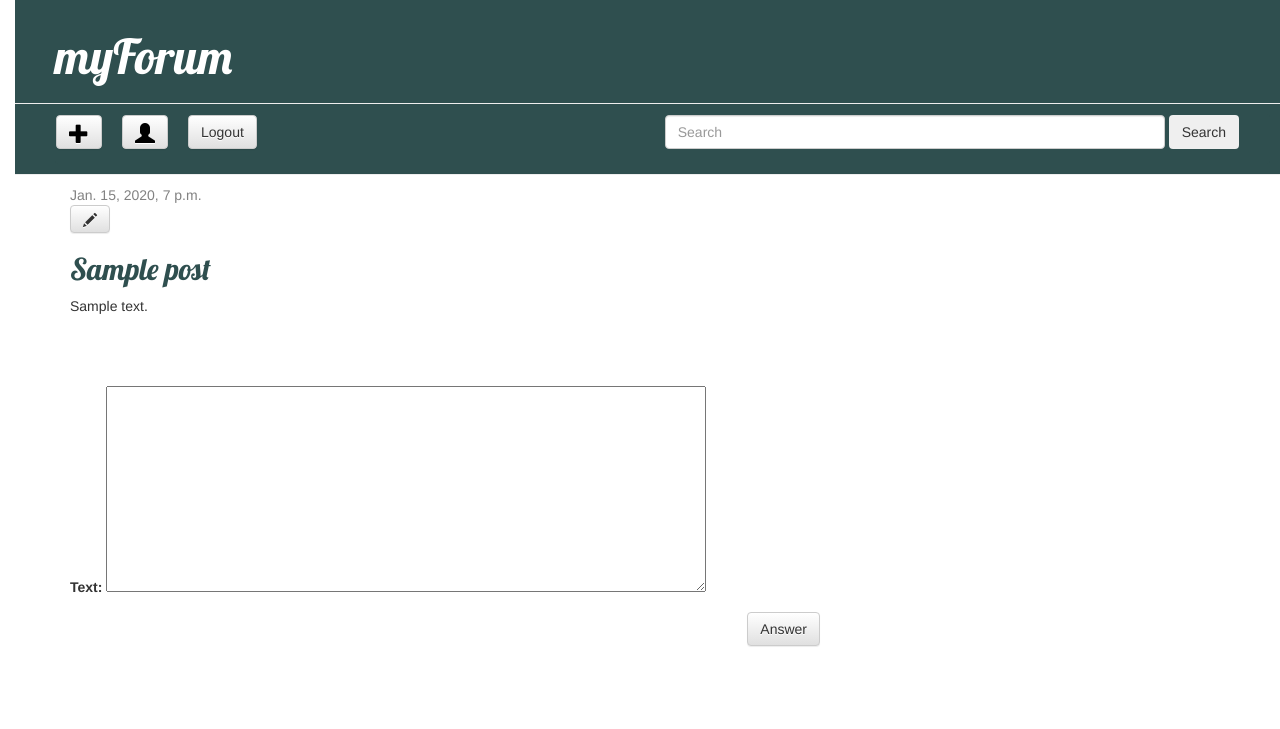
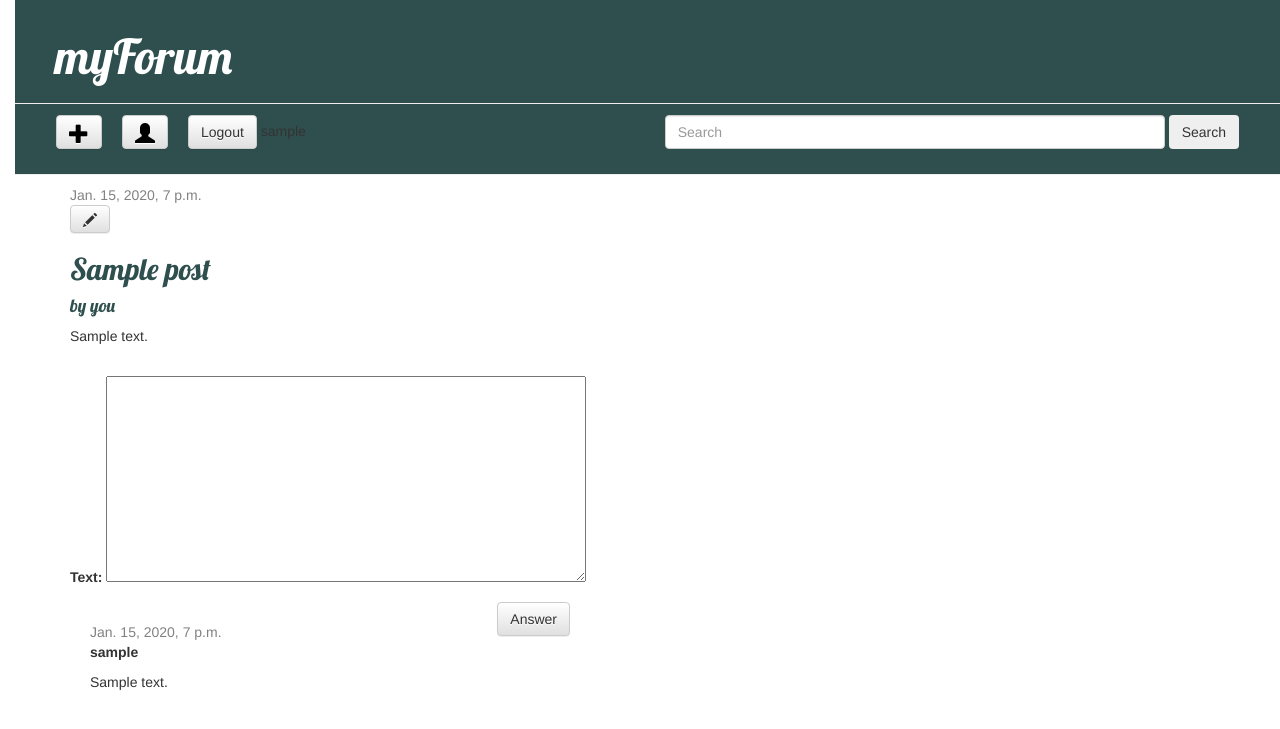
Before and after one commit to JibonNaher/myforumproject, a Django app: page /post/1/ in a window 1280 px wide. Shown: the top 729 px of the page. Run offline with Django 3.2, Linux system fonts and the light colour scheme; a user stored in the database is signed in; tables that the repository leaves empty hold one stand-in row (values such as "Sample post"); some libraries are stand-ins or nearby versions.

Commit message:
added comments

```diff
--- a/myforum/models.py
+++ b/myforum/models.py
@@ -28,4 +28,4 @@ class Comment(models.Model):
     author = models.ForeignKey(settings.AUTH_USER_MODEL, on_delete=models.CASCADE)
     text = models.TextField()
     created_date = models.DateTimeField(default=timezone.now)
-    post = models.ForeignKey(Post, on_delete=models.CASCADE)
+    post = models.ForeignKey('Post', on_delete=models.CASCADE, related_name = "comments")
--- a/myforum/static/css/myforum.css
+++ b/myforum/static/css/myforum.css
@@ -60,7 +60,14 @@ h1, h2, h3, h4 {
 }
 
 .post {
-    margin-bottom: 70px;
+    margin-bottom: 30px;
+    width: 80%;
+}
+.comment {
+    margin: 20px 0px 20px 20px;
+}
+.answer_button{
+  padding-right: 100px;
 }
 
 .post h1 a, .post h1 a:visited {
--- a/myforum/templates/myforum/base.html
+++ b/myforum/templates/myforum/base.html
@@ -17,8 +17,9 @@
         <nav class="navbar navbar-light bg-light" style = "background-color:#2F4F4F;">
           {% if user.is_authenticated %}
               <a class="btn btn-default top-menu" href="{% url 'post_new' %}" data-toggle="tooltip" title="create new post" ><span class="glyphicon glyphicon-plus"></span></a>
-              <a class="btn btn-default top-menu" href="{% url 'post_new' %}"><span class="glyphicon glyphicon-user"></span></a>
+              <a class="btn btn-default top-menu" href="{% url 'post_new' %}" data-toggle="tooltip" title="my profile"><span class="glyphicon glyphicon-user"></span></a>
               <a class="btn btn-default" href="{% url 'logout_view' %}">Logout</a>
+              {{user.username}}
           {% else %}
             <a class="btn btn-default" href="{% url 'user_signup' %}">SignUp</a> Or
             <a class="btn btn-default" href="{% url 'login_view' %}">Login</a>
--- a/myforum/templates/myforum/post_detail.html
+++ b/myforum/templates/myforum/post_detail.html
@@ -7,18 +7,32 @@
                 {{ post.published_date }}
             </div>
         {% endif %}
-        {% if user.is_authenticated %}
+        {% if user.is_authenticated and post.author == user %}
              <a class="btn btn-default" href="{% url 'post_edit' pk=post.pk %}"><span class="glyphicon glyphicon-pencil"></span></a>
         {% endif %}
         <h2>{{ post.title }}</h2>
+        <h4>by {% if post.author == user %} you
+          {% else %}{{ post.author.username }}
+          {% endif %}</h4>
         <p>{{ post.text|linebreaksbr }}</p>
     </div>
     <div class="post">
     {% if user.is_authenticated %}
       <form method="POST" class="post-form">{% csrf_token %}
         {{ form.as_p }}
-        <button type="submit" class="save btn btn-default">Answer</button>
+        <div class="answer_button">
+          <button type="submit" class="save btn btn-default">Answer</button>
+        </div>
       </form>
     {% endif %}
     </div>
+    {% for comment in post.comments.all %}
+    <div class="comment">
+        <div class="date">{{ comment.created_date }}</div>
+        <strong>{{ comment.author }}</strong>
+        <p>{{ comment.text|linebreaks }}</p>
+    </div>
+    {% empty %}
+        <p>No comments here yet :(</p>
+    {% endfor %}
 {% endblock %}
--- a/myforum/templates/myforum/post_list.html
+++ b/myforum/templates/myforum/post_list.html
@@ -5,8 +5,8 @@
             <div class="date">
                 {{ post.published_date }}
             </div>
-            <h1><a href="{% url 'post_detail' pk=post.pk %}">{{ post.title }}</a></h1>
-            <p>{{ post.text|linebreaksbr }}</p>
+            <h1><a href="{% url 'post_detail' pk=post.pk %}">{{ post.title }}Comments: {{ post.comments.count }}</a></h1>
+            <p>{{ post.text|truncatewords:100|linebreaksbr }}</p>
         </div>
     {% endfor %}
 {% endblock %}
--- a/myforum/views.py
+++ b/myforum/views.py
@@ -14,11 +14,12 @@ from django.contrib.auth.forms import AuthenticationForm
 
 
 def post_list(request):
-    posts = Post.objects.filter(published_date__lte=timezone.now()).order_by('published_date')
+    posts = Post.objects.filter(published_date__lte=timezone.now()).order_by('-published_date')
     return render(request, 'myforum/post_list.html', {'posts': posts})
 
 def post_detail(request, pk):
     post = get_object_or_404(Post, pk=pk)
+    #comments = get_object_or_404(Comment, Comment.post = post)
     if request.method == "POST":
         form = CommentForm(request.POST)
         if form.is_valid():
```
Also changed, not shown: myforum/migrations/0004_auto_20190103_1926.py (added).
